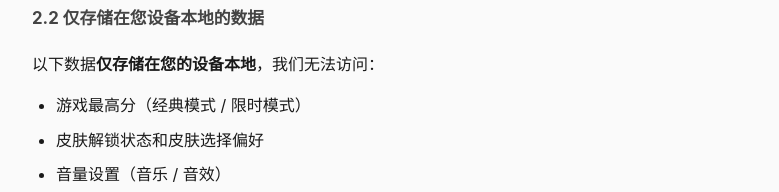
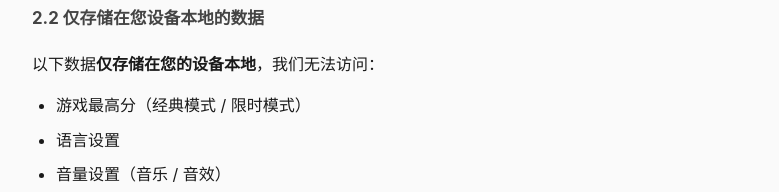
Before and after one commit to Thkon/privacypolicy, a plain HTML site: page index.html in a window 1280 px wide. Shown: the part 1155-1347 px from the top of the page, without its empty margins (248-1027 px from the left). Drawn offline with Linux system fonts and the light colour scheme.

Commit message:
Update index.html

```diff
--- a/index.html
+++ b/index.html
@@ -70,7 +70,7 @@
 <p>以下数据<strong>仅存储在您的设备本地</strong>，我们无法访问：</p>
 <ul>
     <li>游戏最高分（经典模式 / 限时模式）</li>
-    <li>皮肤解锁状态和皮肤选择偏好</li>
+    <li>语言设置</li>
     <li>音量设置（音乐 / 音效）</li>
     <li>游戏模式偏好</li>
 </ul>
```
